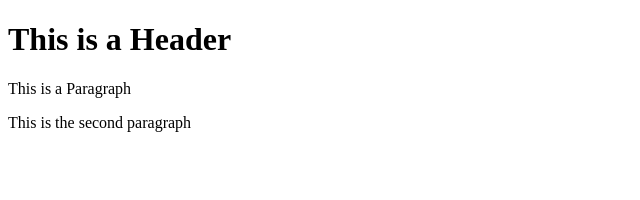
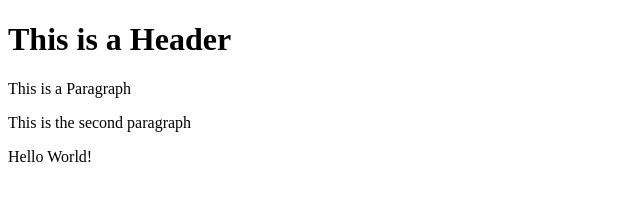
Before and after one commit to CRobinMansfield/git-test, a website: page index.html in a window 1280 px wide. Shown: the whole page, without its empty margins (0-640 px from the left). Drawn offline with Linux system fonts and the light colour scheme.

```diff
--- a/index.html
+++ b/index.html
@@ -9,5 +9,6 @@
     <h1>This is a Header</h1>
     <p>This is a Paragraph</p>
     <p>This is the second paragraph</p>
+    <p>Hello World!</p>
 </body>
 </html>
```
Also changed, not shown: package.json (added, +24 -0 lines), 2 other files.
